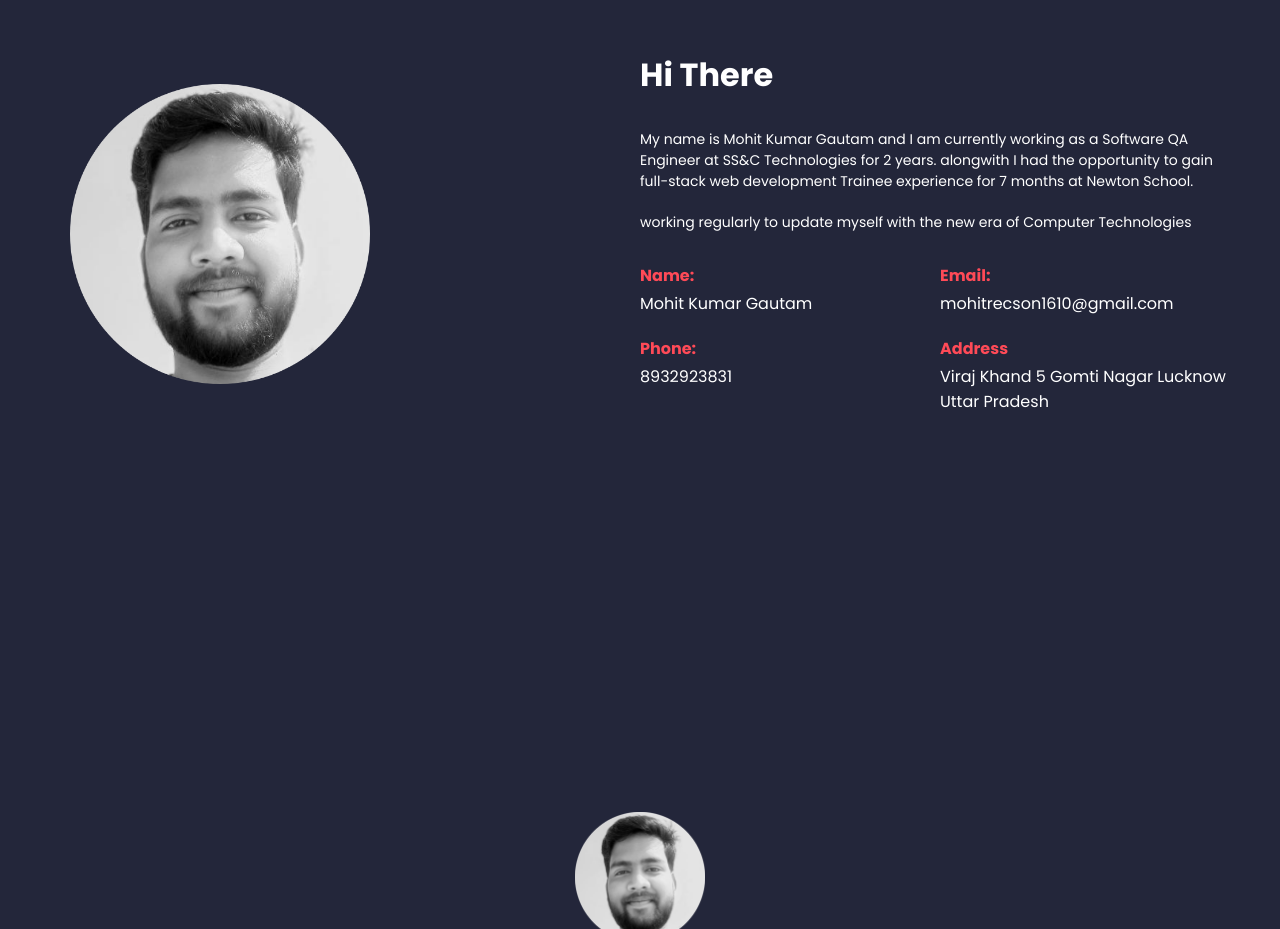
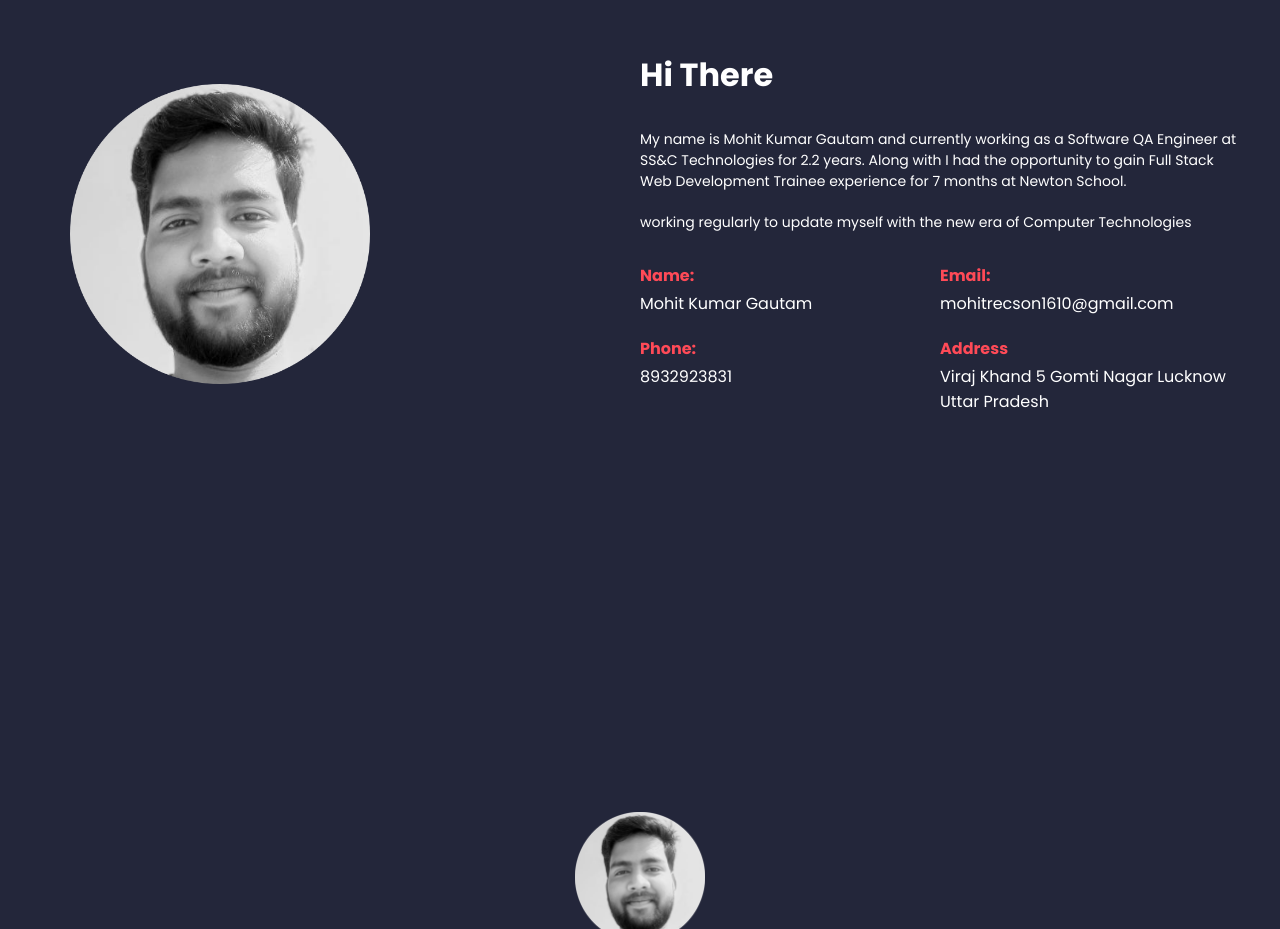
Before and after one commit to gautam2021/personal-portfolio-react, a React (Create React App) app: page / in a window 1280 px wide. Shown: the part 3920-4849 px from the top of the page. Built offline with nearby package versions, Linux system fonts and the light colour scheme.

Commit message:
Update About.jsx
Added on 22-Dec-2023 : Whole journey- About

```diff
--- a/src/components/About.jsx
+++ b/src/components/About.jsx
@@ -28,7 +28,7 @@ const About = () => {
             <div className="about__info">
               <h1>Hi There</h1>
               <div className="about__info-p1">
-               My name is Mohit Kumar Gautam and I am currently working as a Software QA Engineer at SS&C Technologies for 2 years. alongwith I had the opportunity to gain full-stack web development Trainee experience for 7 months at Newton School.
+               My name is Mohit Kumar Gautam and currently working as a Software QA Engineer at SS&C Technologies for 2.2 years. Along with I had the opportunity to gain Full Stack Web Development Trainee experience for 7 months at Newton School.
               </div>
               <div className="about__info-p2">
               working regularly to update myself with the new era of Computer Technologies
```
